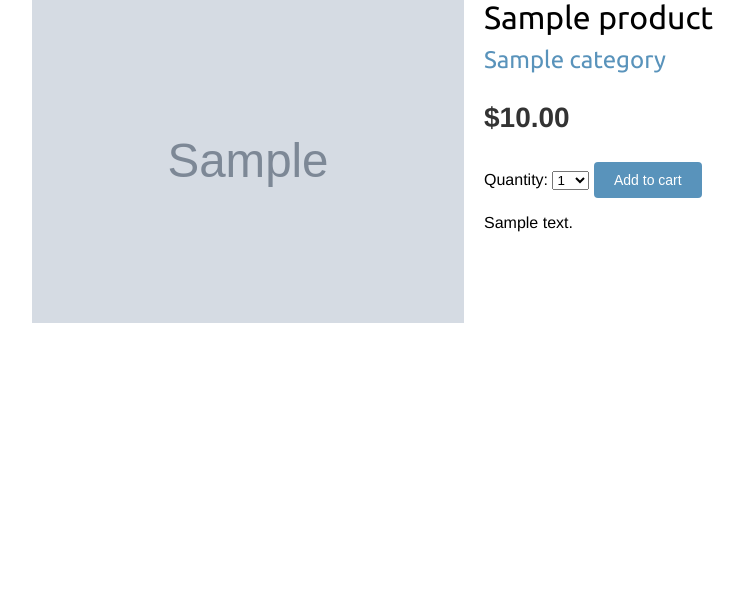
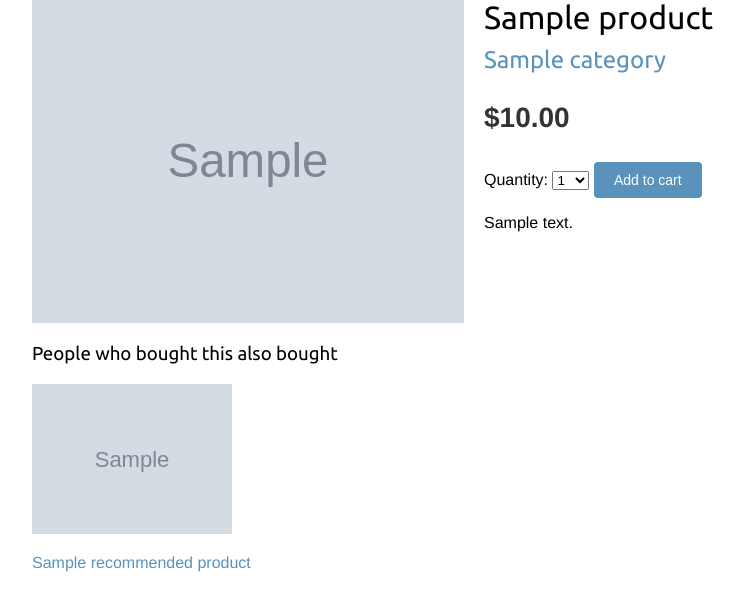
Before and after one commit to SaiedZ/django-4-by-example, a Django app: template myshop/myshop/shop/templates/shop/product/detail.html in a window 1280 px wide. Shown: the part 102-713 px from the top of the page, without its empty margins (68-812 px from the left). Run offline with Django 4.2, Linux system fonts and the light colour scheme; tables that the repository leaves empty hold one stand-in row (values such as "Sample post"); the template is opened without the code that fills it: values that come from a table or form of the project are taken from there, most other values are stand-ins (such as "Sample title", 1, 10 or a date in 2020); grey boxes marked "Sample" are stand-in pictures; parts of the project's set-up code (start-up, migrations or seed data) failed here and were passed over; some libraries are stand-ins or nearby versions.

Commit message:
feat: Add recommended products to product detail view

```diff
--- a/myshop/myshop/shop/templates/shop/product/detail.html
+++ b/myshop/myshop/shop/templates/shop/product/detail.html
@@ -22,5 +22,18 @@
             <input type="submit" value="Add to cart">
         </form>
         {{ product.description|linebreaks }}
+        {% if recommended_products %}
+            <div class="recommendations">
+                <h3>People who bought this also bought</h3>
+                {% for p in recommended_products %}
+                    <div class="item">
+                        <a href="{{ p.get_absolute_url }}">
+                            <img src="{{ p.get_image_url }}" alt="{{ p.name }}">
+                        </a>
+                        <p><a href="{{ p.get_absolute_url }}">{{ p.name }}</a></p>
+                    </div>
+                {% endfor %}
+            </div>
+        {% endif %}
     </div>
 {% endblock %}
```
